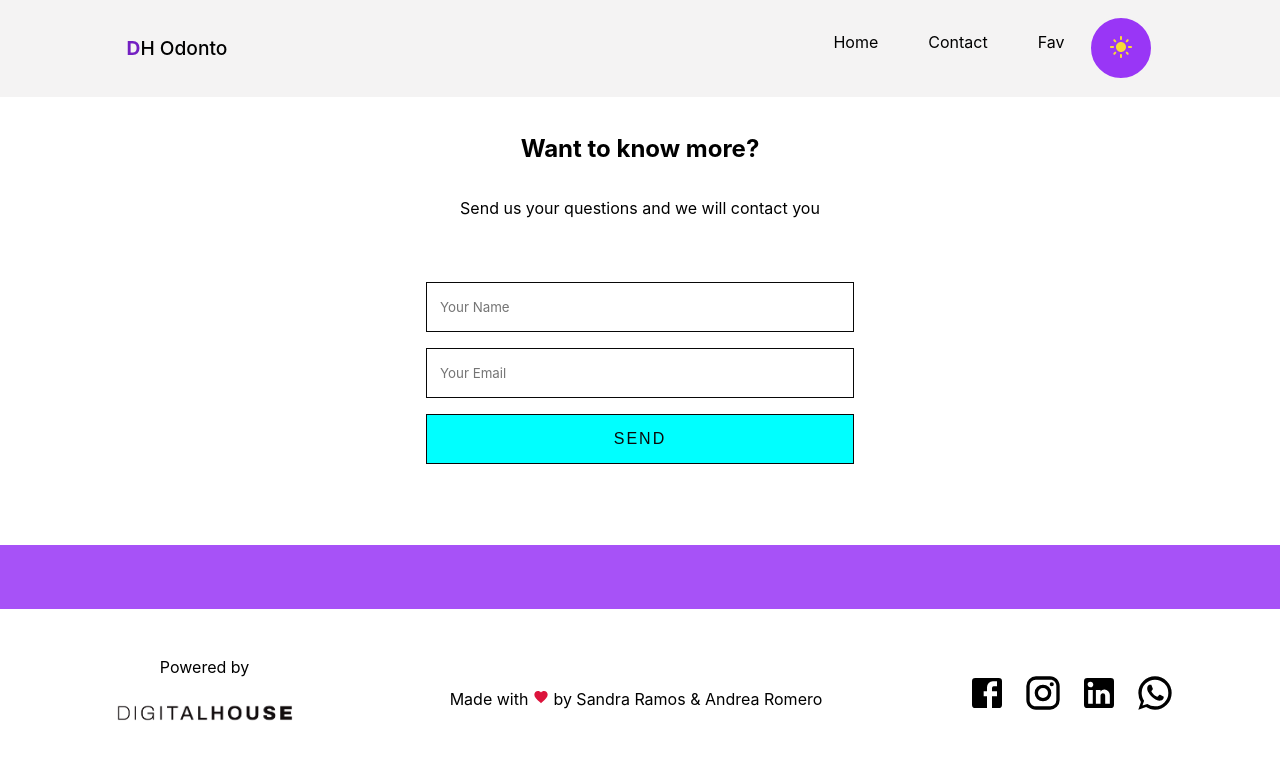
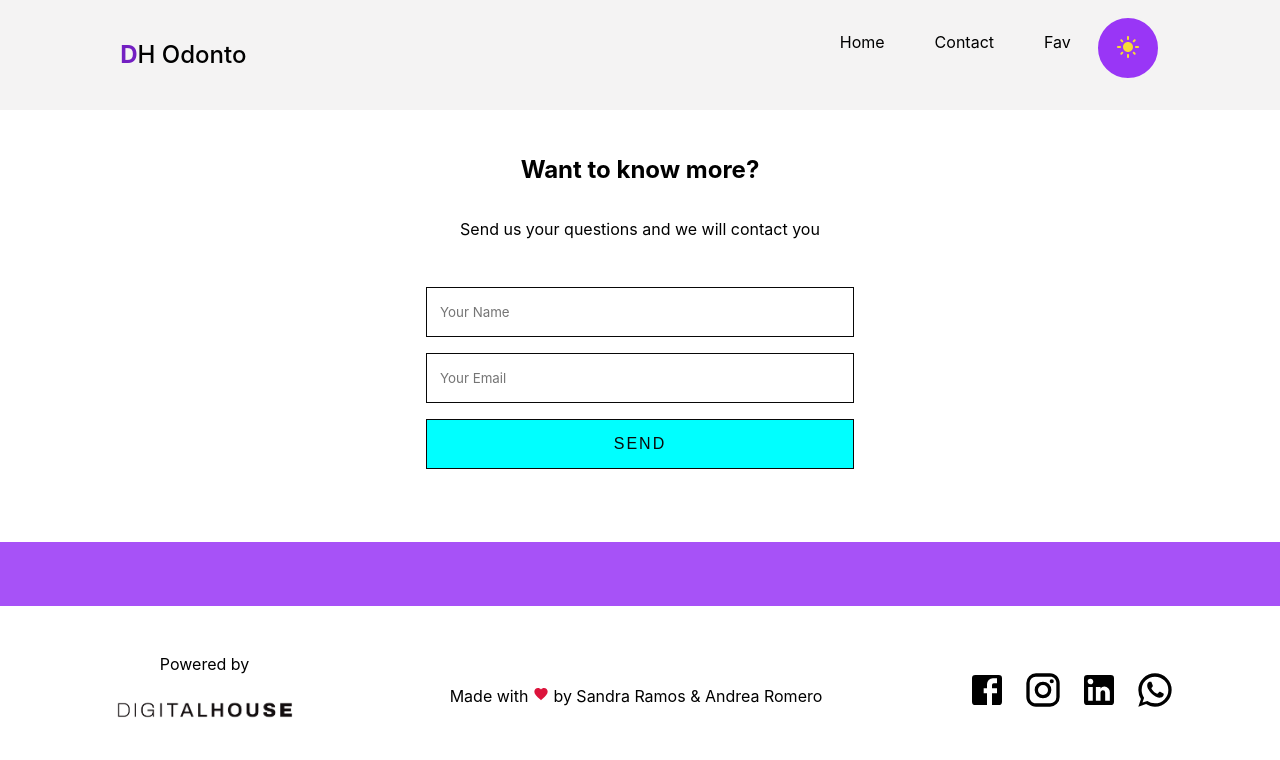
Before and after one commit to sandyFit/Final-Front-III, a React (Vite) app: page /contacto in a window 1280 px wide. Shown: the top 760 px of the page. Built offline with nearby package versions, Linux system fonts and the light colour scheme.

Commit message:
Final styles

```diff
--- a/src/Routes/Detail.jsx
+++ b/src/Routes/Detail.jsx
@@ -20,7 +20,7 @@ const Detail = () => {
 
     return (
         <div className={theme === 'dark' ? 'dark' : ''}>
-            <div style={{ height: '52vh', padding: '2rem 6rem 0' }}>
+            <div style={{ height: '50vh', padding: '2rem 6rem 0' }}>
                 { dentist ? (
                     <>
                         <h1>Detail Dentist id: { id }</h1>
--- a/src/Routes/Fav.jsx
+++ b/src/Routes/Fav.jsx
@@ -18,6 +18,7 @@ const Favs = () => {
                     ) : (
                         <h2>No favorite dentists found.</h2>
                     )}
+
                 </div>
             </div>
 
--- a/src/assets/form.css
+++ b/src/assets/form.css
@@ -1,7 +1,7 @@
 /*Styles para formulario*/
 
 .contact-box {
-    height: 48vh;
+    height: 46vh;
     padding: 2rem 6rem;
     display: flex;
     flex-direction: column;
@@ -14,7 +14,7 @@
     display: flex;
     flex-direction: column;
     justify-content: flex-end;
-    padding: 2rem;
+    padding: 1rem;
 }
 
 .Form__div .div__form div input {
--- a/src/assets/navbar.css
+++ b/src/assets/navbar.css
@@ -11,7 +11,7 @@ nav {
     display: flex;
     justify-content: center;
     align-items: center;
-    font-size: 1.2rem;
+    font-size: 1.5rem;
     font-weight: 500;
     padding-right: 18rem;
 }
```
